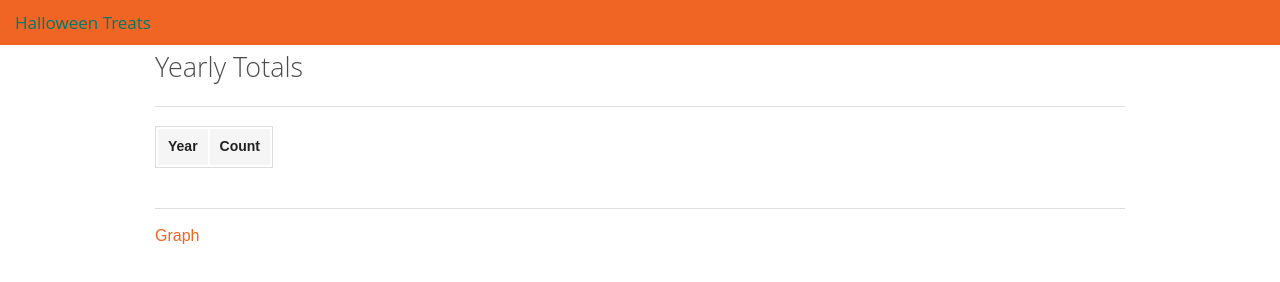
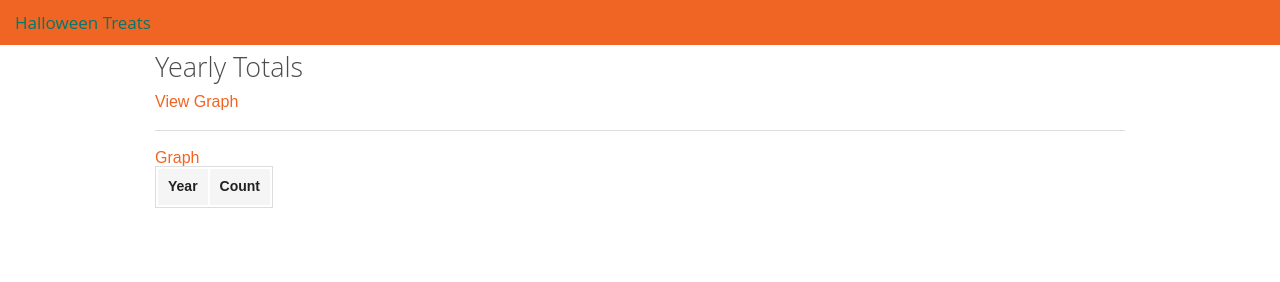
Before and after one commit to rippmn/hwtcStatic, a plain HTML site: page index.html in a window 1280 px wide. Drawn offline with nearby package versions, Linux system fonts and the light colour scheme; no server answers.

Commit message:
updates for improved UI

```diff
--- a/index.html
+++ b/index.html
@@ -2,7 +2,7 @@
   <head>
     <meta charset="utf-8" />
     <meta name="viewport" content="width=device-width, initial-scale=1.0" />
-     <meta http-equiv="refresh" content="120; URL=http://hwtc.rippmn.com/index.html">
+     <meta http-equiv="refresh" content="120; URL=./index.html">
     <title>Halloween Treat Count</title>
     <link rel="stylesheet" href="resources/css/foundation.css" />
   </head>
@@ -23,9 +23,16 @@
     <div class="row">
       <div class="large-12 columns">
         <h3>Yearly Totals</h3>
+        <a href="./graph.html">View Graph<a>
         <hr/>
       </div>
     </div>
+    <div class="row">
+
+      <div class="large-12 columns">
+        <a href="http://hwtc.rippmn.com/graph.html">Graph<a>
+        </div>
+  </div>
 
     <div class="row">
       <div class="large-12 columns">
@@ -43,10 +50,6 @@
     </div>
     <div>
     <div class="row">
-      <div class="large-12 columns">
-        <hr/>
-	<a href="http://hwtc.rippmn.com/graph.html">Graph<a>
-      </div>
 
     </body>
 </html>
```
Also changed, not shown: graph.html (+1 -1 lines).
